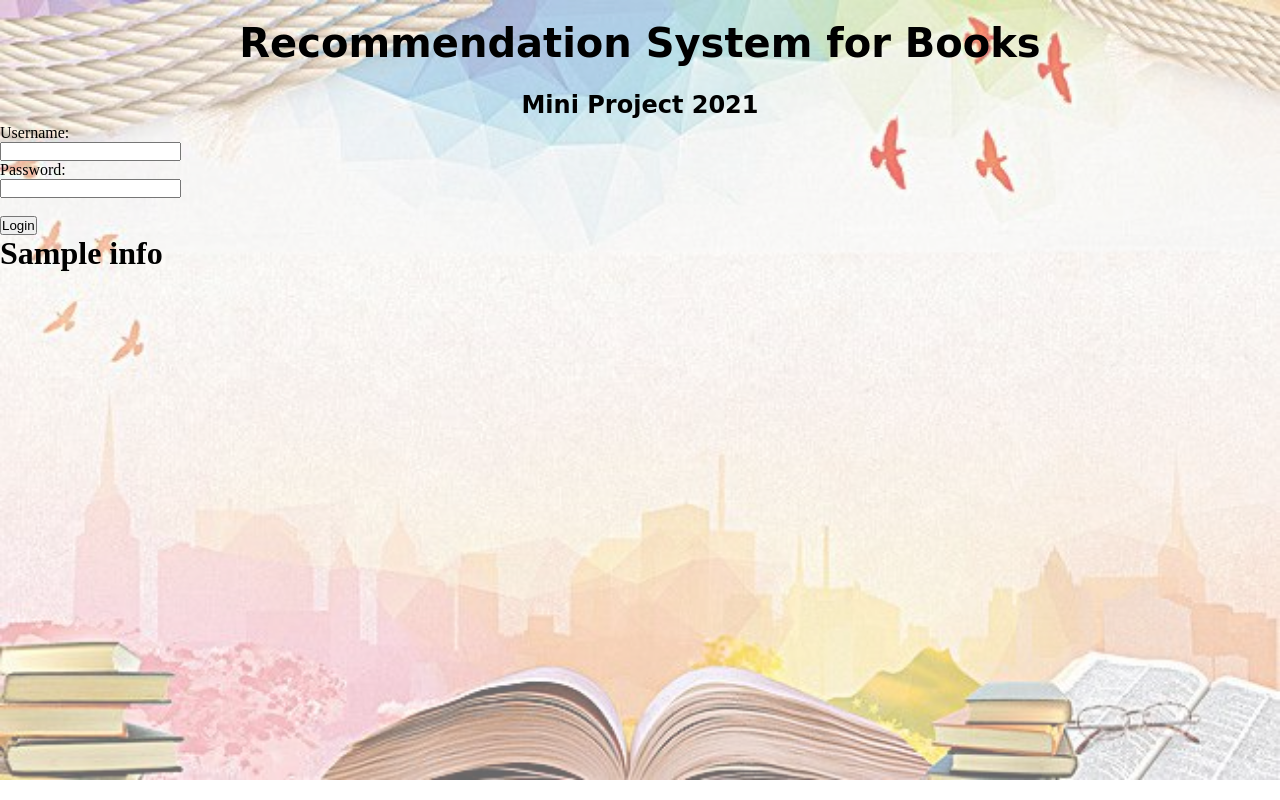
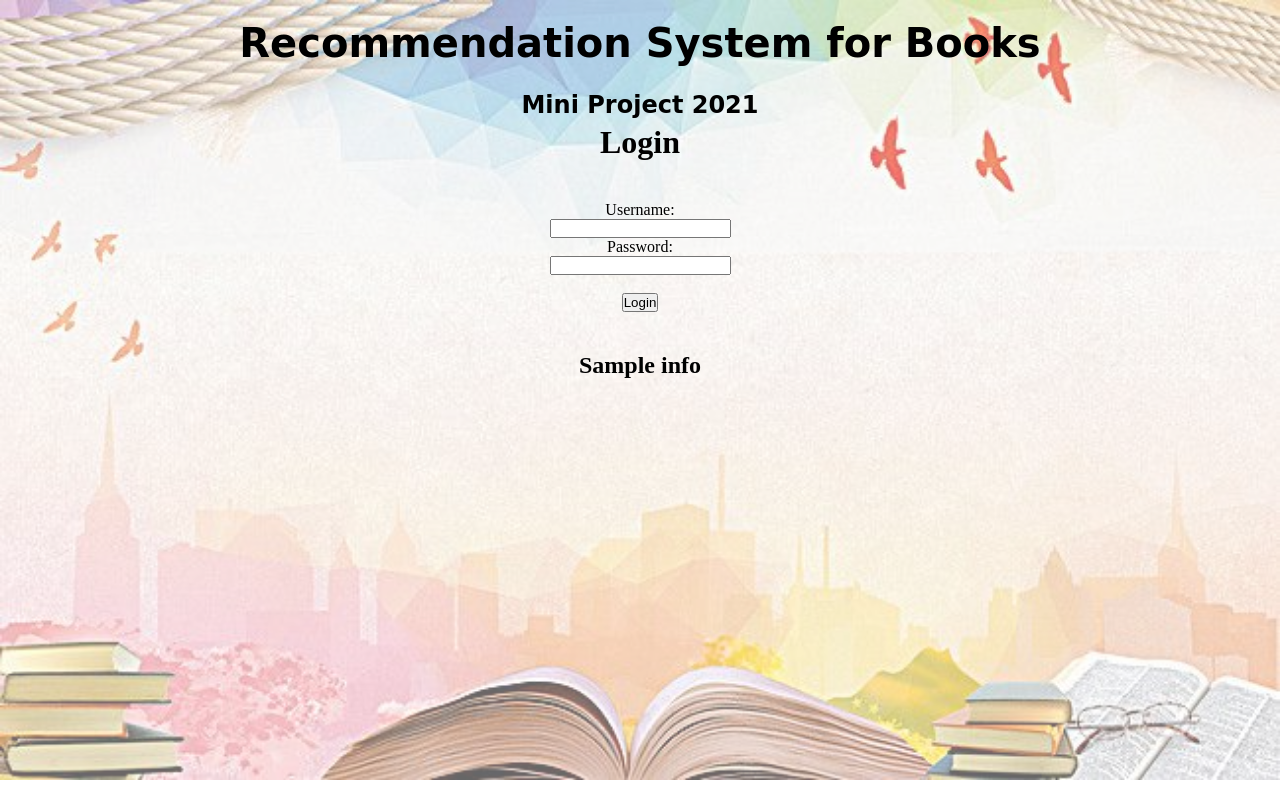
Before and after one commit to rkg0811/demo, a Flask app: template template/login.html in a window 1280 px wide. Run offline with Flask 2, Linux system fonts and the light colour scheme; the template is opened without the code that fills it: most values are stand-ins (such as "Sample title", 1, 10 or a date in 2020); parts of the project's set-up code (start-up, migrations or seed data) failed here and were passed over.

Commit message:
Login Page Changed

```diff
--- a/static/style.css
+++ b/static/style.css
@@ -109,3 +109,8 @@ footer {
     margin: 10px 0px;
     font-size: 15px;
 }
+
+.ml-container h2{
+    margin-top: 40px;
+
+}
--- a/template/login.html
+++ b/template/login.html
@@ -20,7 +20,8 @@
 
 		</div>
 	</header>
-
+<div class="ml-container">
+  <h1>Login</h1>
 <form action="/form_login" method="post">
   <h2></h2>Username:<br>
   <input type="text" name='username'><br>
@@ -28,7 +29,7 @@
   <input  name='password' ><br><br>
 <input type="submit" value="Login">
 </form>
-<h1 >{{info}}</h1>
-
+<h2>{{info}}</h2>
+</div>
 </body>
 </html>
```
